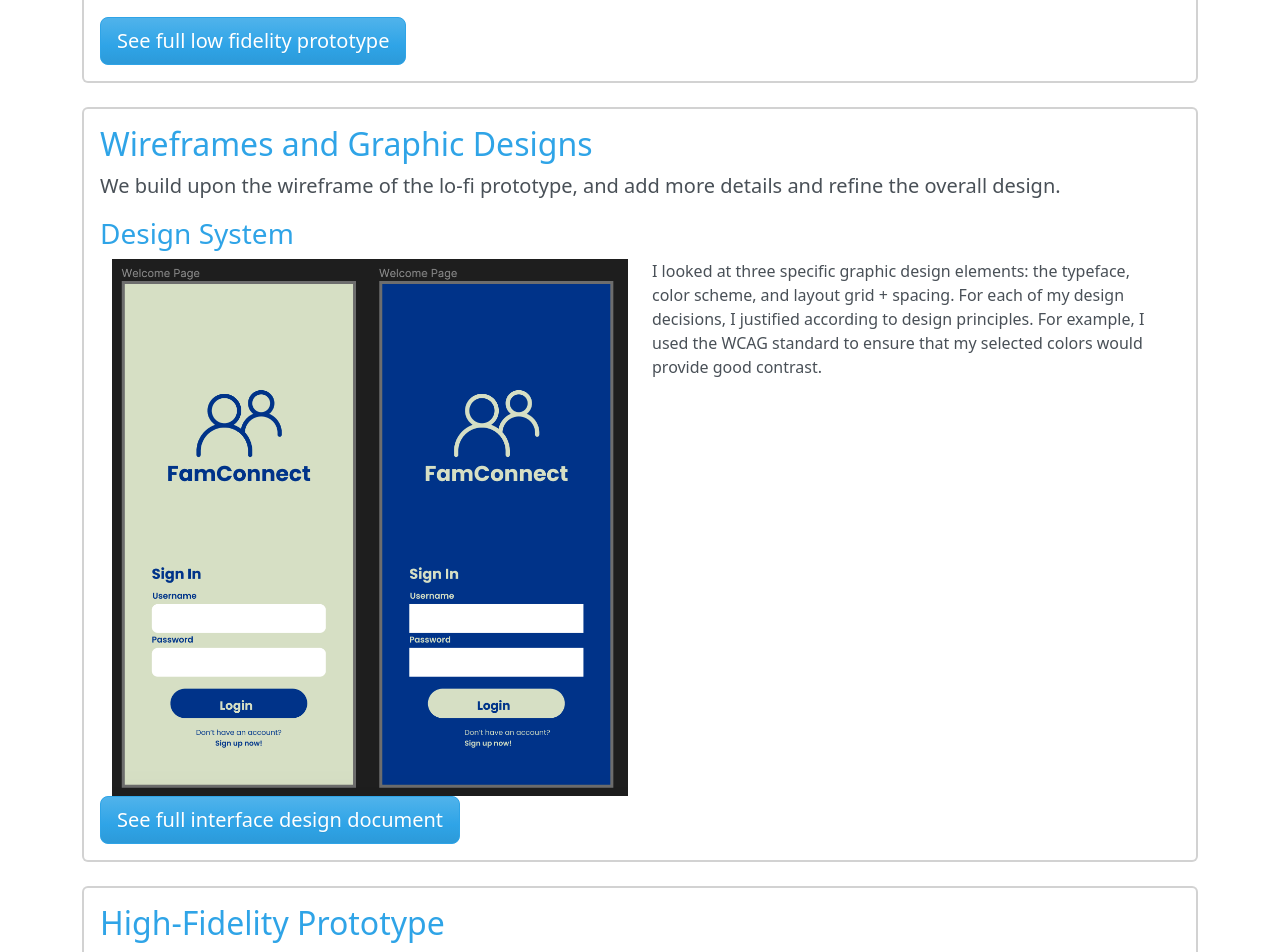
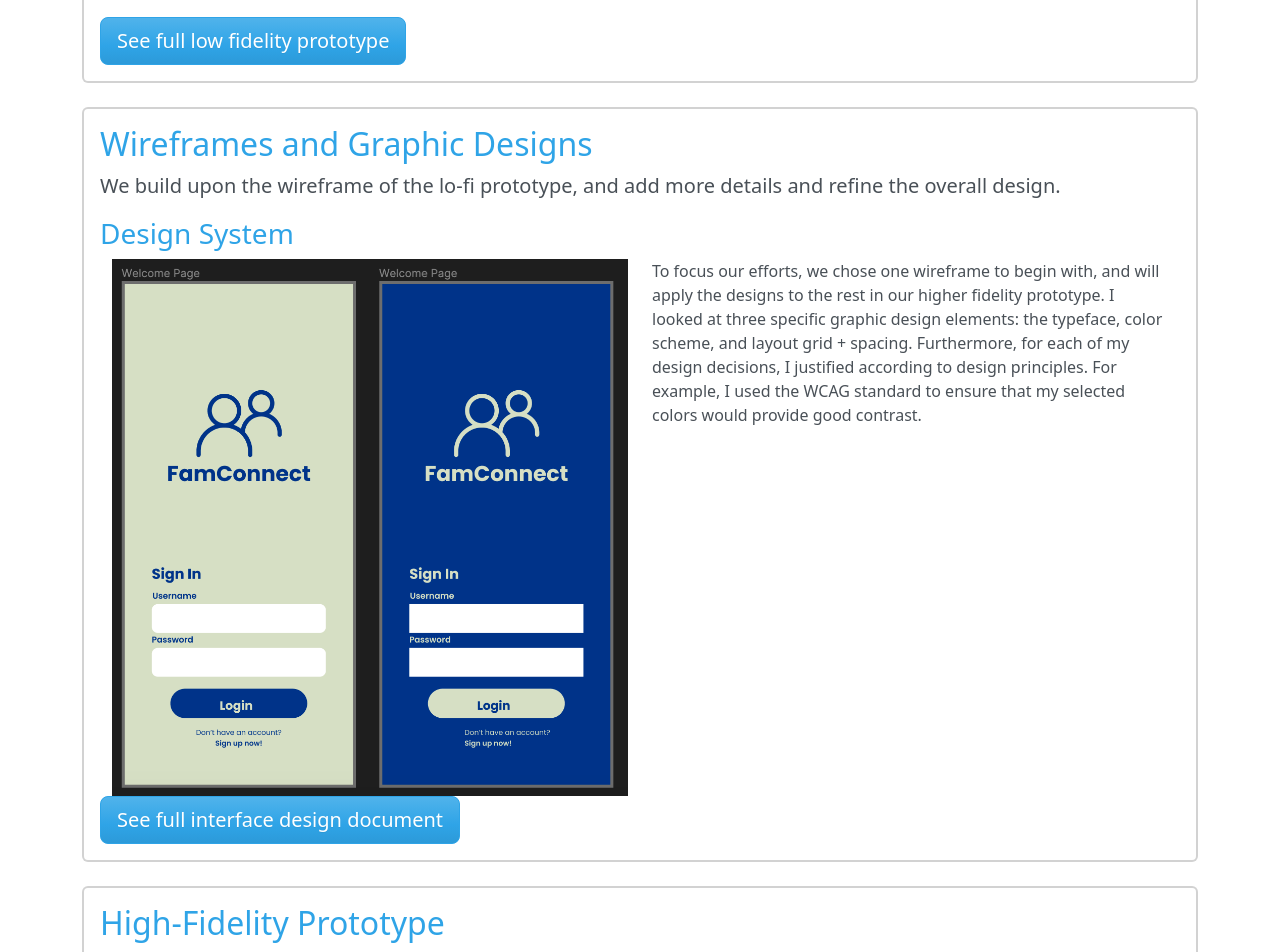
Before and after one commit to tylerhjyoun/DH110, a Jekyll site: the page ASSIGNMENT08/index.html, which Jekyll copies as it is, in a window 1280 px wide and 1400 px high, scrolled down 3757 px. Shown: the top 952 px of the window. Built offline with Jekyll 4.4.1, drawn with Linux system fonts in a browser that asks for light colours; some of the changed text lies outside the part shown.

Commit message:
Update index.html

```diff
--- a/ASSIGNMENT08/index.html
+++ b/ASSIGNMENT08/index.html
@@ -259,8 +259,10 @@
                 <img class="img-fluid" src="../ASSIGNMENT06/final.png" />
                     </div>
                     <div class="col-6">
-                <p> I looked at three specific graphic design elements: the typeface, color scheme, and
-                  layout grid + spacing. For each of my design decisions, I justified according to
+                <p> To focus our efforts, we chose one wireframe to begin with, and will apply the designs
+                  to the rest in our higher fidelity prototype.
+                  I looked at three specific graphic design elements: the typeface, color scheme, and
+                  layout grid + spacing. Furthermore, for each of my design decisions, I justified according to
                 design principles. For example, I used the WCAG standard to ensure that my selected
                 colors would provide good contrast. </p>
                     </div>
@@ -275,9 +277,24 @@
 
 
     <h2> High-Fidelity Prototype </h2>
+                <p class="lead"> I applied the design system that was developed to the rest of the wireframes
+                to culminate in a polished final design. I created a wireflow as well, in order to
+                perform a cognitive walkthrough, where I received feedback about the flow and interactive
+                components. </p>
 
-    9) High-fidelity prototype (functional/interactive prototype, assignment07)
-    Summary statement and link to or an embedded prototype
+                <h3> Interactive Prototype </h3>
+                <div class="container">
+                  <div class="row">
+                    <div class="col-6">
+                         <iframe style="border: 1px solid rgba(0, 0, 0, 0.1);" width="800" height="450" src="https://www.figma.com/embed?embed_host=share&url=https%3A%2F%2Fwww.figma.com%2Fproto%2F5l8zgUIN22RhNNb4DzaPMl%2FFinal-High-Fidelity%3Ftype%3Ddesign%26node-id%3D1-12209%26viewport%3D576%252C521%252C0.3%26scaling%3Dmin-zoom%26starting-point-node-id%3D1%253A12209%26show-proto-sidebar%3D1" allowfullscreen></iframe>
+                </div>
+                <div class="col-6">
+                  <iframe style="border: 1px solid rgba(0, 0, 0, 0.1);" width="800" height="450" src="https://www.figma.com/embed?embed_host=share&url=https%3A%2F%2Fwww.figma.com%2Fproto%2F5l8zgUIN22RhNNb4DzaPMl%2FFinal-High-Fidelity%3Ftype%3Ddesign%26node-id%3D1-11942%26viewport%3D576%252C521%252C0.3%26scaling%3Dmin-zoom%26starting-point-node-id%3D1%253A11942%26show-proto-sidebar%3D1" allowfullscreen></iframe>
+                    </div>
+                  </div>
+                </div>
+
+
 
     [See High-fidelity prototype]()
   </div>
```
